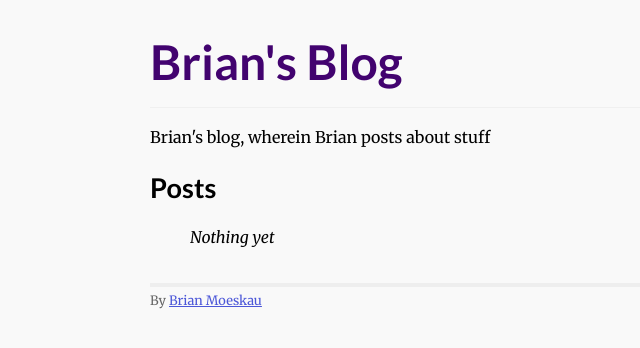
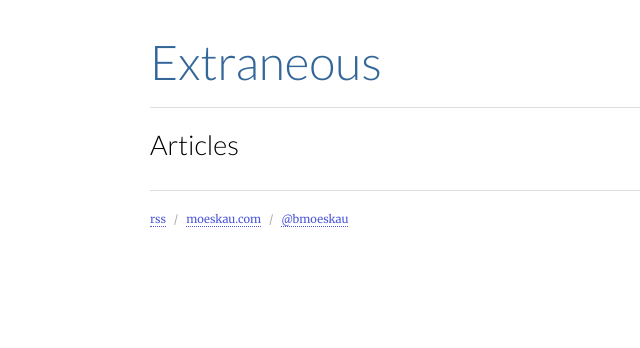
Before and after one commit to bmoeskau/bmoeskau.github.io, a Jekyll site: the page built from index.html, in a window 1280 px wide. Shown: the top 348 px of the page, without its empty margins (154-794 px from the left). Built offline with Jekyll 4.4.1, drawn with Linux system fonts in a browser that asks for light colours; Markdown is read by kramdown in place of the engine named in the settings.

Commit message:
Style updates

```diff
--- a/_config.yml
+++ b/_config.yml
@@ -1,4 +1,4 @@
-name: Brian's Blog
+name: Extraneous
 description: Brian's blog, wherein Brian posts about stuff
 url: http://bmoeskau.github.io
 author: Brian Moeskau
--- a/_layouts/default.html
+++ b/_layouts/default.html
@@ -23,7 +23,7 @@
           {{ content }}
 
           <div class="footer">
-            By <a href="http://twitter.com/bmoeskau">Brian Moeskau</a>
+            <a href="/rss.xml">rss</a> &#160; / &#160; <a href="http://moeskau.com">moeskau.com</a> &#160; / &#160; <a href="http://twitter.com/bmoeskau">@bmoeskau</a>
         </div>
     </body>
 </html>
--- a/_layouts/post.html
+++ b/_layouts/post.html
@@ -2,7 +2,7 @@
 layout: default
 ---
 <h2>{{ page.title }}</h2>
-<p class="meta">{{ page.date | date_to_string }}</p>
+<p class="meta">{{ page.date | date: "%B %-d, %Y" }}</p>
 
 <div class="post">
 {{ content }}
--- a/css/site.css
+++ b/css/site.css
@@ -5,8 +5,8 @@
 /*****************************************************************************/
 
 body {
-  background-color: #f9f9f9;
-  font-family: 'Merriweather', serif;
+  background-color: #fff;
+  font-family: 'Merriweather', Georgia, Palatino, serif;
   text-align: center;
 }
 
@@ -20,14 +20,20 @@ h3 {
   font-size: 1.5em;
 }
 h1, h2, h3, h4, h5, h6 {
-  font-family: 'Lato', sans-serif;
+  font-family: 'Lato', 'Helvetica Neue', sans-serif;
+  font-weight: 200;
 }
 
 p { margin: 1em 0; }
 
-a         { color: #4c57d8; }
-a:hover   { color: #999999; }
-a:visited { color: #4c57d8; }
+a, a:visited {
+  color: #4c57d8;
+  border-bottom: 1px dotted #4c57d8;
+  text-decoration: none;
+}
+a:hover {
+  border-bottom: 1px solid #4c57d8;
+}
 
 /*****************************************************************************/
 /*
@@ -43,11 +49,19 @@ a:visited { color: #4c57d8; }
   line-height: 1.75em;
 }
 
-.posts span {
-  color: #aaa;
-  font-family: Monaco, "Courier New", monospace;
-  font-size: 80%;
+.posts .publish_date {
+  color: #555;
+  font-size: .9em;
+  font-style: italic;
+  display: inline-block;
+  width: 7em;
 }
+
+.posts .post_title {
+  font-family: 'Lato', 'Helvetica Neue', sans-serif;
+  font-weight: 400;
+}
+
 
 /*****************************************************************************/
 /*
@@ -63,7 +77,7 @@ a:visited { color: #4c57d8; }
 }
 
 .header {
-  border-bottom: solid #f0f0f0 1px;
+  border-bottom: solid #ddd 1px;
 }
 
 .title img {
@@ -73,8 +87,7 @@ a:visited { color: #4c57d8; }
 }
 
 .header a {
-  font-weight: bold;
-  text-decoration: none;
+  border: 0;
 }
 
 .clear {
@@ -82,11 +95,12 @@ a:visited { color: #4c57d8; }
 }
 
 .title a {
-  color: #42036f;
+  color: #369;
 }
 
 .title a:hover {
-  color: #680bab;
+  color: #5485B6;
+  border: 0;
 }
 
 .header a.extra {
@@ -100,13 +114,15 @@ a:visited { color: #4c57d8; }
 
 .meta {
   color: #aaa;
+  font-style: italic;
 }
 
 .footer {
-  font-size: 80%;
-  color: #666;
-  border-top: 4px solid #eee;
-  margin-top: 2em;
+  font-size: .7em;
+  color: #aaa;
+  border-top: 1px solid #ddd;
+  margin-top: 20px;
+  padding-top: 15px;
   overflow: hidden;
 }
 
--- a/index.html
+++ b/index.html
@@ -4,14 +4,12 @@ title: Brian's Blog
 ---
 
 <div id="home">
-  <p>{{ site.description }}</p>
-  <h2>Posts</h2>
+  <h2>Articles</h2>
   <ul class="posts">
-  	<em>Nothing yet</em>
     {% for post in site.posts %}
       <li>
-      	<span>{{ post.date | date_to_string }}</span>
-      	&raquo; <a href="{{ post.url }}">{{ post.title }}</a> {{ post.excerpt }}
+      	<span class="publish_date">{{ post.date | date: "%b %-d, %Y" }}</span>
+      	<a class="post_title" href="{{ post.url }}">{{ post.title }}</a>
       </li>
     {% endfor %}
   </ul>
```
Also changed, not shown: _drafts/test.md (+7 -16 lines).
